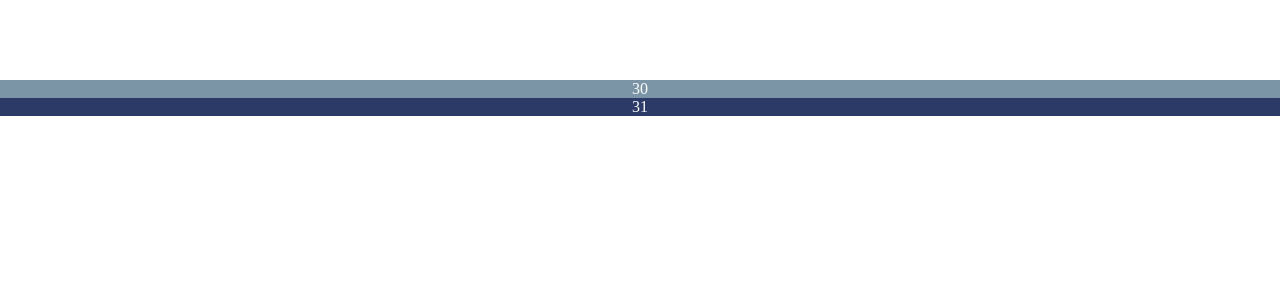
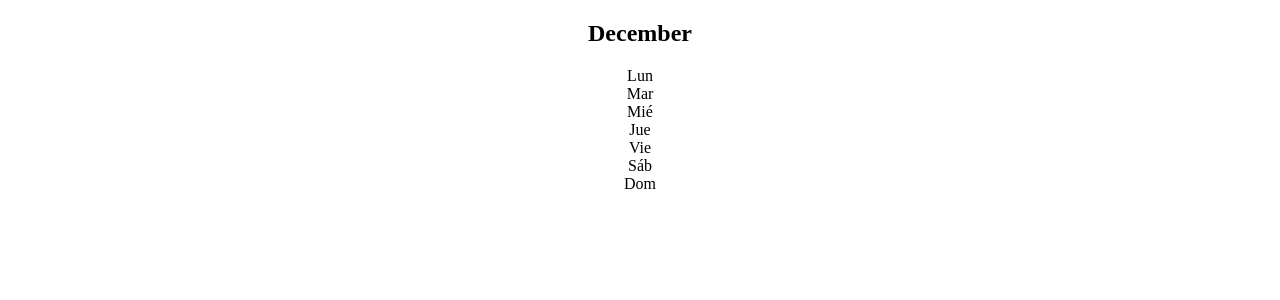
Before and after one commit to CarlosZ96/GlobTherapist, a React (Create React App) app: page /ca in a window 1280 px wide. Shown: the top 300 px of the page. Built offline with nearby package versions, Linux system fonts and the light colour scheme; no server answers; the database is empty.

Commit message:
Calendar update.
Calendar update.

```diff
--- a/src/Components/Month.jsx
+++ b/src/Components/Month.jsx
@@ -1,128 +1,110 @@
-/* eslint-disable no-unused-vars */
-/* eslint-disable no-shadow */
+/* eslint-disable react/no-array-index-key */
 import React, { useEffect, useState } from 'react';
 import {
-  collection, deleteDoc, doc, setDoc, getDocs,
+  doc, setDoc, deleteDoc, collection, getDocs,
 } from 'firebase/firestore';
 import { db } from '../firebase';
 
 const Calendar = () => {
+  const [currentMonth, setCurrentMonth] = useState('');
   const [days, setDays] = useState([]);
-  const [monthName, setMonthName] = useState('');
-  const [year, setYear] = useState(new Date().getFullYear());
+  const [loading, setLoading] = useState(true);
 
-  const colors = {
-    background: '#2B3A67',
-    secondary: '#7C95A6',
-    textLight: '#fff',
-    textDark: '#000',
+  const daysOfWeek = ['Lun', 'Mar', 'Mié', 'Jue', 'Vie', 'Sáb', 'Dom'];
+
+  const getDaysInMonth = (year, month) => {
+    return new Date(year, month + 1, 0).getDate();
   };
 
-  // Helper to get the number of days in a month
-  const getDaysInMonth = (month, year) => new Date(year, month + 1, 0).getDate();
+  const getCurrentMonthDetails = () => {
+    const now = new Date();
+    const year = now.getFullYear();
+    const month = now.getMonth();
+    const monthName = now.toLocaleString('default', { month: 'long' });
+    return { year, month, monthName };
+  };
 
-  // Create days array with default structure
-  const generateDaysArray = (daysInMonth) => {
-    return Array.from({ length: daysInMonth }, (_, i) => ({
-      day: i + 1,
-      horario: '',
+  const saveMonthToFirebase = async (monthName, year, daysInMonth) => {
+    const daysArray = Array.from({ length: daysInMonth }, (_, i) => ({
+      date: i + 1,
+      horario: [],
       proAsignado: '',
       horas: '',
     }));
-  };
 
-  // Sync days to Firebase
-  const syncToFirebase = async (monthName, daysArray) => {
-    const collectionRef = collection(db, monthName);
-
-    // Delete the previous collection
-    const existingDocs = await getDocs(collectionRef);
-    existingDocs.forEach(async (docSnap) => {
-      await deleteDoc(doc(db, monthName, docSnap.id));
-    });
-
-    // Add new days
-    daysArray.forEach(async (dayData, index) => {
-      await setDoc(doc(db, monthName, (index + 1).toString()), dayData);
-    });
-  };
-
-  // Fetch days from Firebase
-  const fetchDaysFromFirebase = async (monthName) => {
-    const collectionRef = collection(db, monthName);
-    const snapshot = await getDocs(collectionRef);
-    const daysArray = snapshot.docs.map((docSnap) => ({ id: docSnap.id, ...docSnap.data() }));
+    await setDoc(doc(db, monthName, 'days'), { days: daysArray });
     setDays(daysArray);
   };
 
-  // Handle month transitions
-  const handleMonthTransition = async () => {
-    const today = new Date();
-    const currentMonth = today.getMonth();
-    const currentYear = today.getFullYear();
-    const currentDay = today.getDate();
+  const deleteOldDays = async (monthName, currentDay) => {
+    const docRef = doc(db, monthName, 'days');
+    const docSnapshot = await getDocs(collection(db, monthName));
+    const data = docSnapshot.docs[0]?.data();
 
-    // Get current month name
-    const monthNames = [
-      'Enero',
-      'Febrero',
-      'Marzo',
-      'Abril',
-      'Mayo',
-      'Junio',
-      'Julio',
-      'Agosto',
-      'Septiembre',
-      'Octubre',
-      'Noviembre',
-      'Diciembre',
-    ];
-
-    const currentMonthName = monthNames[currentMonth];
-    setMonthName(currentMonthName);
-    setYear(currentYear);
-
-    // Generate days for current month
-    const daysInMonth = getDaysInMonth(currentMonth, currentYear);
-    const daysArray = generateDaysArray(daysInMonth);
-
-    // If past 21st, remove earlier days and set up next month
-    if (currentDay >= 21) {
-      const filteredDays = daysArray.filter((day) => day.day >= currentDay);
-      setDays(filteredDays);
-      await syncToFirebase(currentMonthName, filteredDays);
-
-      // Prepare next month
-      const nextMonth = (currentMonth + 1) % 12;
-      const nextYear = currentMonth === 11 ? currentYear + 1 : currentYear;
-      const nextMonthName = monthNames[nextMonth];
-      const nextDaysInMonth = getDaysInMonth(nextMonth, nextYear);
-      const nextDaysArray = generateDaysArray(nextDaysInMonth);
-      await syncToFirebase(nextMonthName, nextDaysArray);
-    } else {
-      setDays(daysArray);
-      await syncToFirebase(currentMonthName, daysArray);
+    if (data) {
+      const updatedDays = data.days.filter((day) => day.date >= currentDay);
+      await setDoc(docRef, { days: updatedDays });
+      setDays(updatedDays);
     }
   };
 
+  const handleNextMonth = async (currentMonthName, nextMonthName, year) => {
+    await deleteDoc(collection(db, currentMonthName));
+    const daysInNextMonth = getDaysInMonth(year, new Date().getMonth() + 1);
+    await saveMonthToFirebase(nextMonthName, year, daysInNextMonth);
+  };
+
+  const getStartDayOfMonth = (year, month) => {
+    const firstDay = new Date(year, month, 1);
+    return (firstDay.getDay() + 6) % 7; // Ajustamos para que empiece con lunes
+  };
+
   useEffect(() => {
-    handleMonthTransition();
+    const { year, month, monthName } = getCurrentMonthDetails();
+    const daysInMonth = getDaysInMonth(year, month);
+
+    setCurrentMonth(monthName);
+    saveMonthToFirebase(monthName, year, daysInMonth);
+
+    const now = new Date();
+    const day = now.getDate();
+
+    if (day >= 21) {
+      deleteOldDays(monthName, day);
+
+      if (day === daysInMonth) {
+        const nextMonthName = new Date(year, month + 1).toLocaleString('default', {
+          month: 'long',
+        });
+        handleNextMonth(monthName, nextMonthName, year);
+      }
+    }
+    setLoading(false);
   }, []);
 
+  if (loading) {
+    return <div>Loading...</div>;
+  }
+
+  const { year, month } = getCurrentMonthDetails();
+  const startDay = getStartDayOfMonth(year, month);
+  const paddedDays = Array(startDay).fill(null).concat(days);
+
   return (
-    <div className="calendar-container" style={{ color: colors.textLight }}>
-      <h1>{`${monthName} ${year}`}</h1>
+    <div className="calendar-container">
+      <h2 className="calendar-title">{currentMonth}</h2>
       <div className="calendar-grid">
-        {days.map((day) => (
+        {daysOfWeek.map((day, index) => (
+          <div key={index} className="calendar-day-header">
+            {day}
+          </div>
+        ))}
+        {paddedDays.map((day, index) => (
           <div
-            key={day.day}
-            className="calendar-day"
-            style={{
-              backgroundColor: day.day === new Date().getDate() ? colors.secondary
-               : colors.background,
-            }}
+            key={index}
+            className={`calendar-day ${day ? 'has-day' : ''}`}
           >
-            <span>{day.day}</span>
+            {day ? day.date : ''}
           </div>
         ))}
       </div>
```
Also changed, not shown: src/Components/MonthT.jsx (added, +133 -0 lines).
